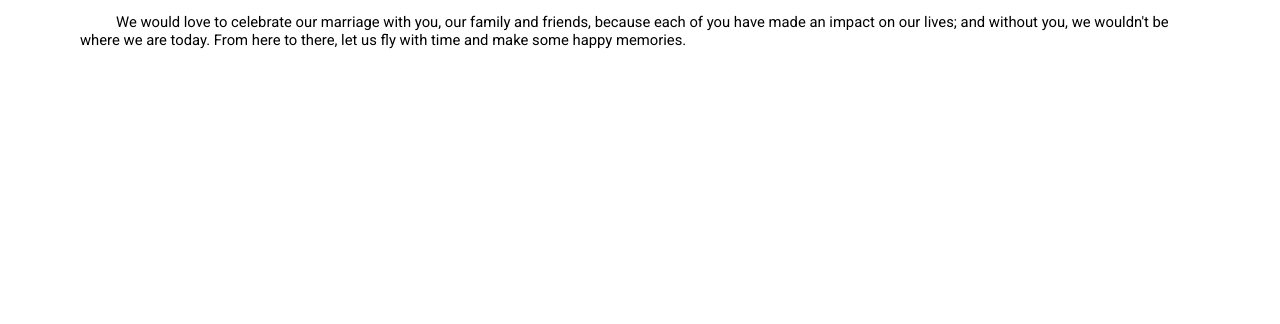
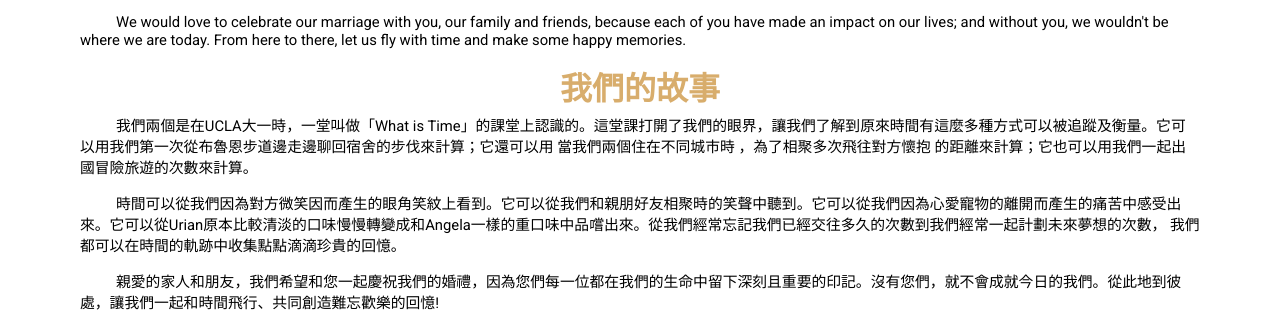
Before and after one commit to urianchang/kupo, a React (Create React App) app: page /#/ in a window 1280 px wide. Shown: the part 927-1251 px from the top of the page. Before the commit the page ends 990 px from the top, so only its background shows below. Built offline with nearby package versions, Linux system fonts and the light colour scheme; a web font is replaced by a local one.

Commit message:
Added Chinese version of 'Our Story'

```diff
--- a/src/components/OurStory/index.jsx
+++ b/src/components/OurStory/index.jsx
@@ -17,6 +17,18 @@ export default class OurStory extends Component {
             We would love to celebrate our marriage with you, our family and friends, because each of you have made an impact on our lives; and without you, we wouldn't be where we are today. From here to there, let us fly with time and make some happy memories.
           </p>
         </div>
+        <h1 className="important-text">我們的故事</h1>
+        <div className="left-aligned">
+          <p>
+            我們兩個是在UCLA大一時，一堂叫做「What is Time」的課堂上認識的。這堂課打開了我們的眼界，讓我們了解到原來時間有這麼多種方式可以被追蹤及衡量。它可以用我們第一次從布魯恩步道邊走邊聊回宿舍的步伐來計算；它還可以用 當我們兩個住在不同城市時 ，為了相聚多次飛往對方懷抱 的距離來計算；它也可以用我們一起出國冒險旅遊的次數來計算。
+          </p>
+          <p>
+            時間可以從我們因為對方微笑因而產生的眼角笑紋上看到。它可以從我們和親朋好友相聚時的笑聲中聽到。它可以從我們因為心愛寵物的離開而產生的痛苦中感受出來。它可以從Urian原本比較清淡的口味慢慢轉變成和Angela一樣的重口味中品嚐出來。從我們經常忘記我們已經交往多久的次數到我們經常一起計劃未來夢想的次數， 我們都可以在時間的軌跡中收集點點滴滴珍貴的回憶。
+          </p>
+          <p>
+            親愛的家人和朋友，我們希望和您一起慶祝我們的婚禮，因為您們每一位都在我們的生命中留下深刻且重要的印記。沒有您們，就不會成就今日的我們。從此地到彼處，讓我們一起和時間飛行、共同創造難忘歡樂的回憶!
+          </p>
+        </div>
       </div>
     );
   }
```
